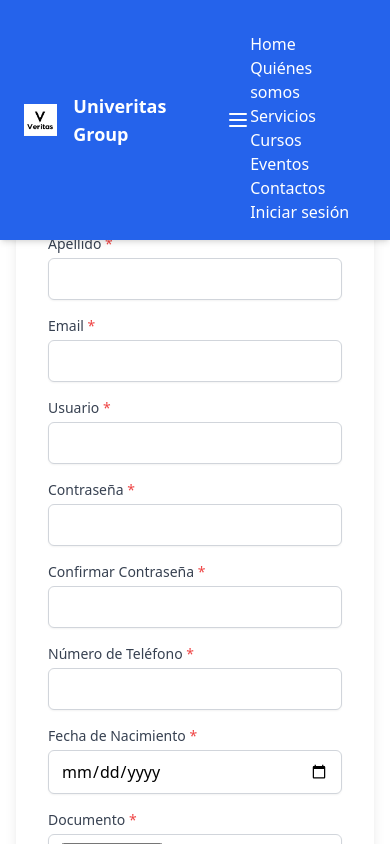
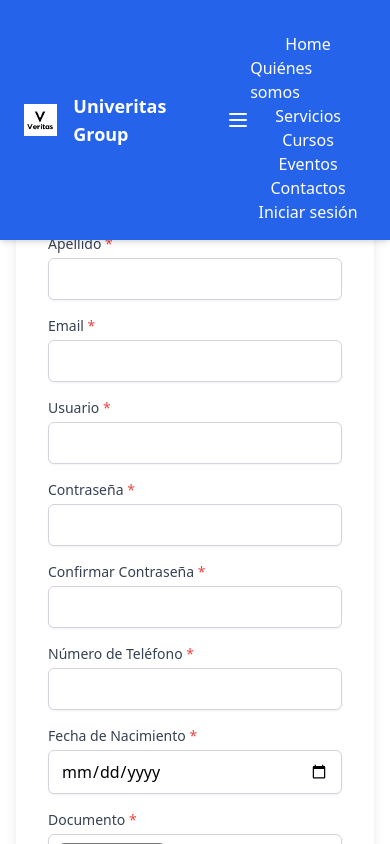
Before and after one commit to JacksonFreire/TIC_UVG_FE, a Vue app: page /Register in a window 390 px wide. Both pictures are taken after a click on the button 354 px from the left and 32 px from the top of the page. Shown: the top 844 px of the page. Built offline with nearby package versions, Linux system fonts and the light colour scheme; no server answers.

Commit message:
fix design page navbar - view username

```diff
--- a/src/components/layout/Navbar.vue
+++ b/src/components/layout/Navbar.vue
@@ -17,7 +17,7 @@
 
       <!-- Menú de Navegación -->
       <div :class="{ 'hidden': !isMenuOpen, 'flex': isMenuOpen, 'md:flex': true }"
-        class="flex-col md:flex-row md:space-x-8 mt-4 md:mt-0">
+        class="flex-col md:flex-row md:space-x-8 mt-4 md:mt-0 items-center">
         <router-link to="/" class="hover:text-gray-200">Home</router-link>
         <a href="#" class="hover:text-gray-200 cursor-pointer">Quiénes somos</a>
         <a href="#" class="hover:text-gray-200 cursor-pointer">Servicios</a>
@@ -26,9 +26,9 @@
         <a href="#" class="hover:text-gray-200 cursor-pointer">Contactos</a>
 
         <!-- Menú de usuario cuando está logueado -->
-        <div v-if="authStore.isLoggedIn" class="relative">
+        <div v-if="authStore.isLoggedIn" class="relative md:ml-4 flex items-center">
           <button @click="toggleUserMenu" class="flex items-center space-x-2 focus:outline-none">
-            <span>Hola, {{ authStore.userDetails?.username }}</span>
+            <span class="whitespace-nowrap">Hola, {{ authStore.userDetails?.username }}</span>
             <svg xmlns="http://www.w3.org/2000/svg" class="h-5 w-5" viewBox="0 0 20 20" fill="currentColor">
               <path fill-rule="evenodd"
                 d="M5.23 7.21a.75.75 0 011.06-.02l2.47 2.44 2.47-2.44a.75.75 0 111.04 1.08l-3 3a.75.75 0 01-1.04 0l-3-3a.75.75 0 01-.02-1.06z"
@@ -38,8 +38,7 @@
 
           <!-- Submenú de usuario -->
           <div v-if="isUserMenuOpen" class="absolute right-0 mt-2 w-48 bg-white rounded-md shadow-lg py-2 z-10">
-            <router-link to="/profile"
-              class="block px-4 py-2 text-sm text-gray-700 hover:bg-gray-100">Perfil</router-link>
+            <router-link to="/profile" class="block px-4 py-2 text-sm text-gray-700 hover:bg-gray-100">Perfil</router-link>
             <button @click="logout" class="block w-full text-left px-4 py-2 text-sm text-gray-700 hover:bg-gray-100">
               Cerrar sesión
             </button>
@@ -96,7 +95,7 @@ export default defineComponent({
   font-size: 24px;
 }
 
-/* Estilos adicionales para el menú responsive */
+/* Ajustes para alinear correctamente en diferentes dispositivos */
 @media (max-width: 768px) {
   .material-icons {
     font-size: 28px;
```
